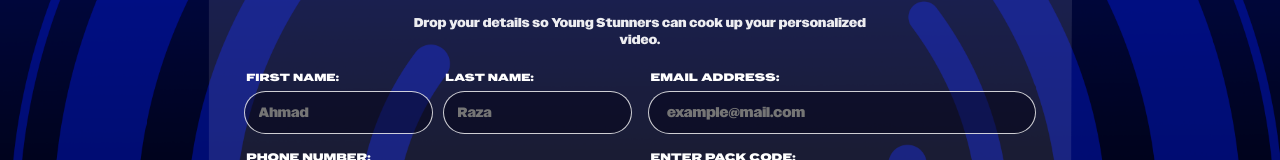
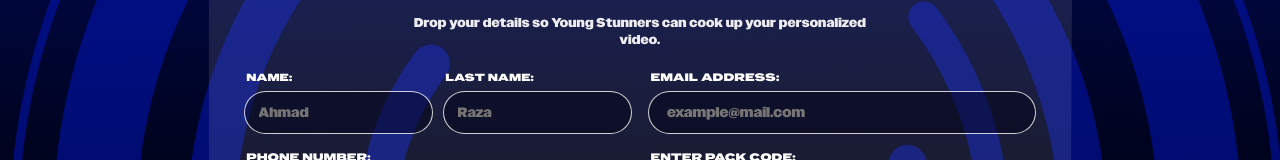
Before and after one commit to Eviar-Pakistan/pepsi-microsite, a React (Vite) app in the folder pepsi_frontend/: page / in a window 1280 px wide. Both pictures are taken after a click on the button "GET MY VIDEO". Shown: the part 254-414 px from the top of the page. Built offline with nearby package versions, Linux system fonts and the light colour scheme.

Commit message:
Rename first name form label to Name

```diff
--- a/pepsi_frontend/src/screens/FormScreen.jsx
+++ b/pepsi_frontend/src/screens/FormScreen.jsx
@@ -165,7 +165,7 @@ export default function FormScreen({ onSubmit, onOpenTerms, onOpenPrivacy }) {
     e.preventDefault()
     if (isSubmitting || !isFormReady) return
 
-    if (!validateNamePart(firstNameTrimmed, 'First name')) return
+    if (!validateNamePart(firstNameTrimmed, 'Name')) return
     if (!validateNamePart(lastNameTrimmed, 'Last name')) return
     if (!EMAIL_RE.test(values.email.trim())) {
       setError('Enter a valid English email address (letters, numbers, and @ . _ % + - only).')
@@ -242,7 +242,7 @@ export default function FormScreen({ onSubmit, onOpenTerms, onOpenPrivacy }) {
           <div className="form-fields">
             <div className="form-fields__names">
               <label className="form-field">
-                <span className="form-field__label">FIRST NAME:</span>
+                <span className="form-field__label">NAME:</span>
                 <input
                   className="form-field__input"
                   type="text"
```
